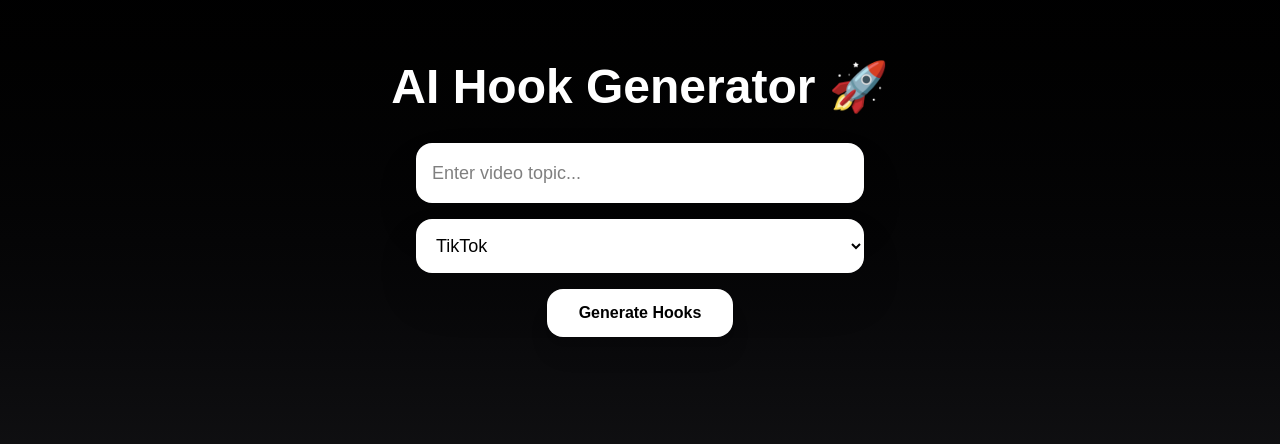
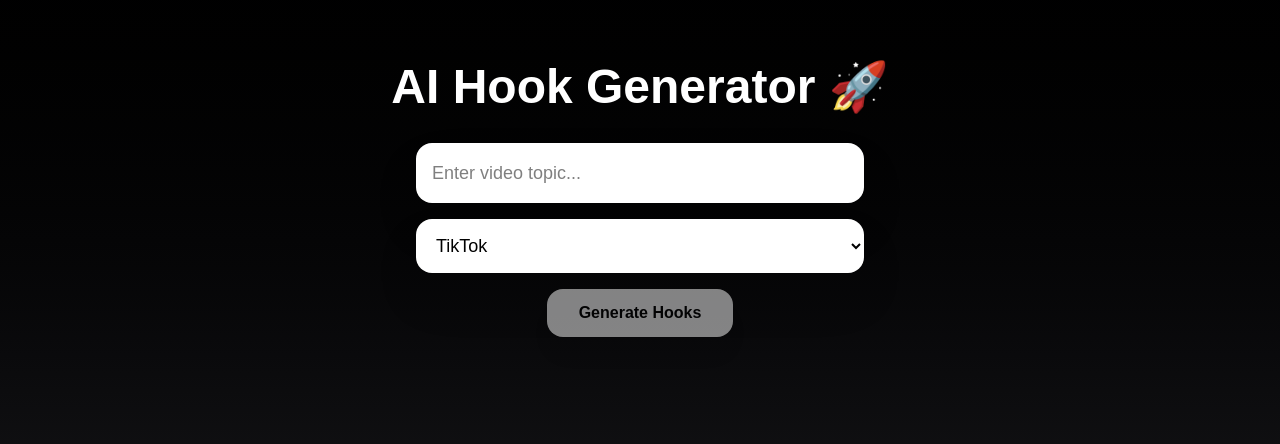
Before and after one commit to braldydev/ai-hook-generator, a Next.js app: page / in a window 1280 px wide. Shown: the part 200-644 px from the top of the page. Built offline with nearby package versions, Linux system fonts and the light colour scheme.

Commit message:
added empty input protection

```diff
--- a/app/page.tsx
+++ b/app/page.tsx
@@ -81,7 +81,7 @@ export default function Home() {
 
       <button
         onClick={generateHook}
-        disabled={loading || cooldown}
+        disabled={loading || cooldown || !topic.trim()}
         className="bg-white text-black px-8 py-3 rounded-2xl font-bold hover:scale-105 hover:bg-gray-300 transition cursor-pointer shadow-xl disabled:opacity-50"
       >
         {loading
```
